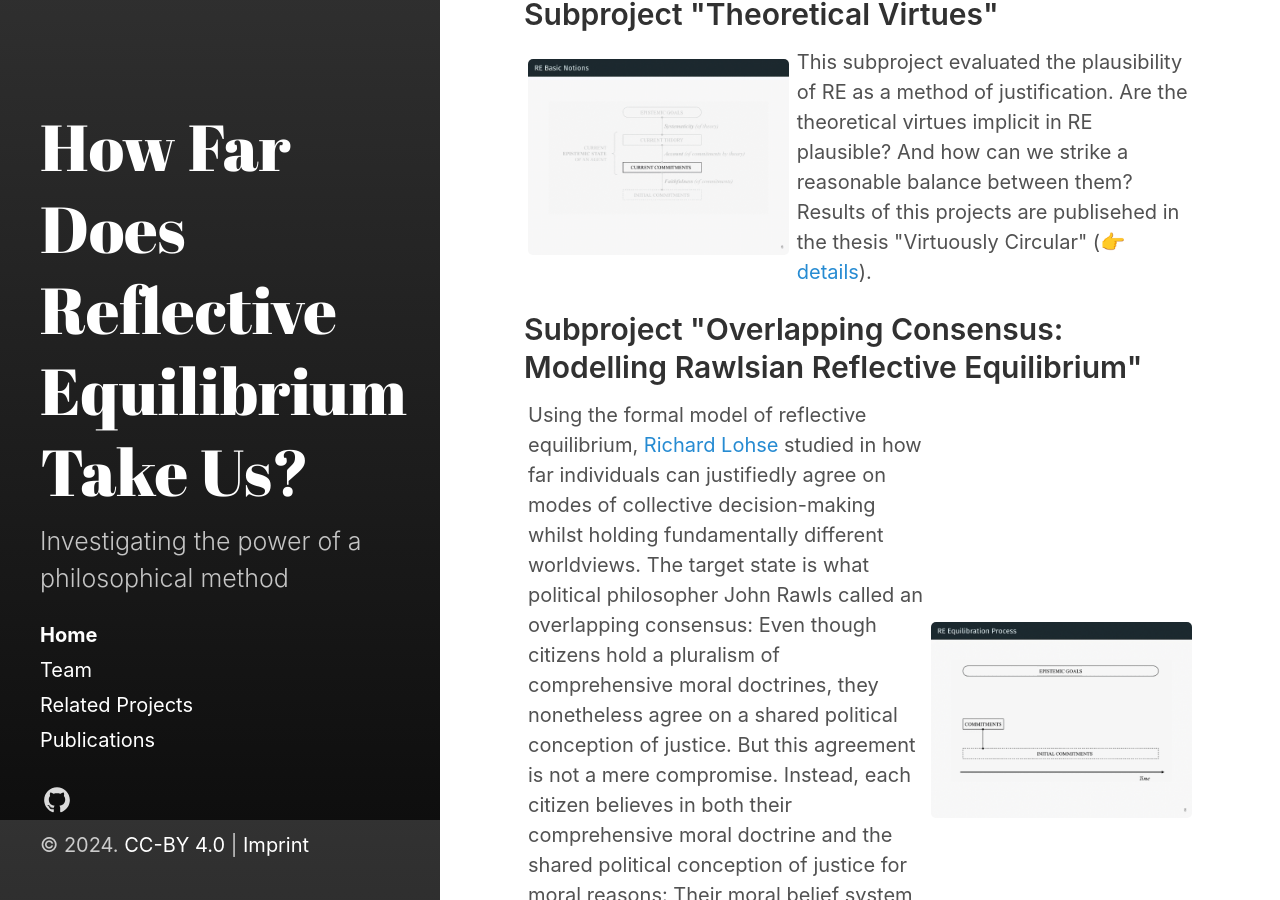
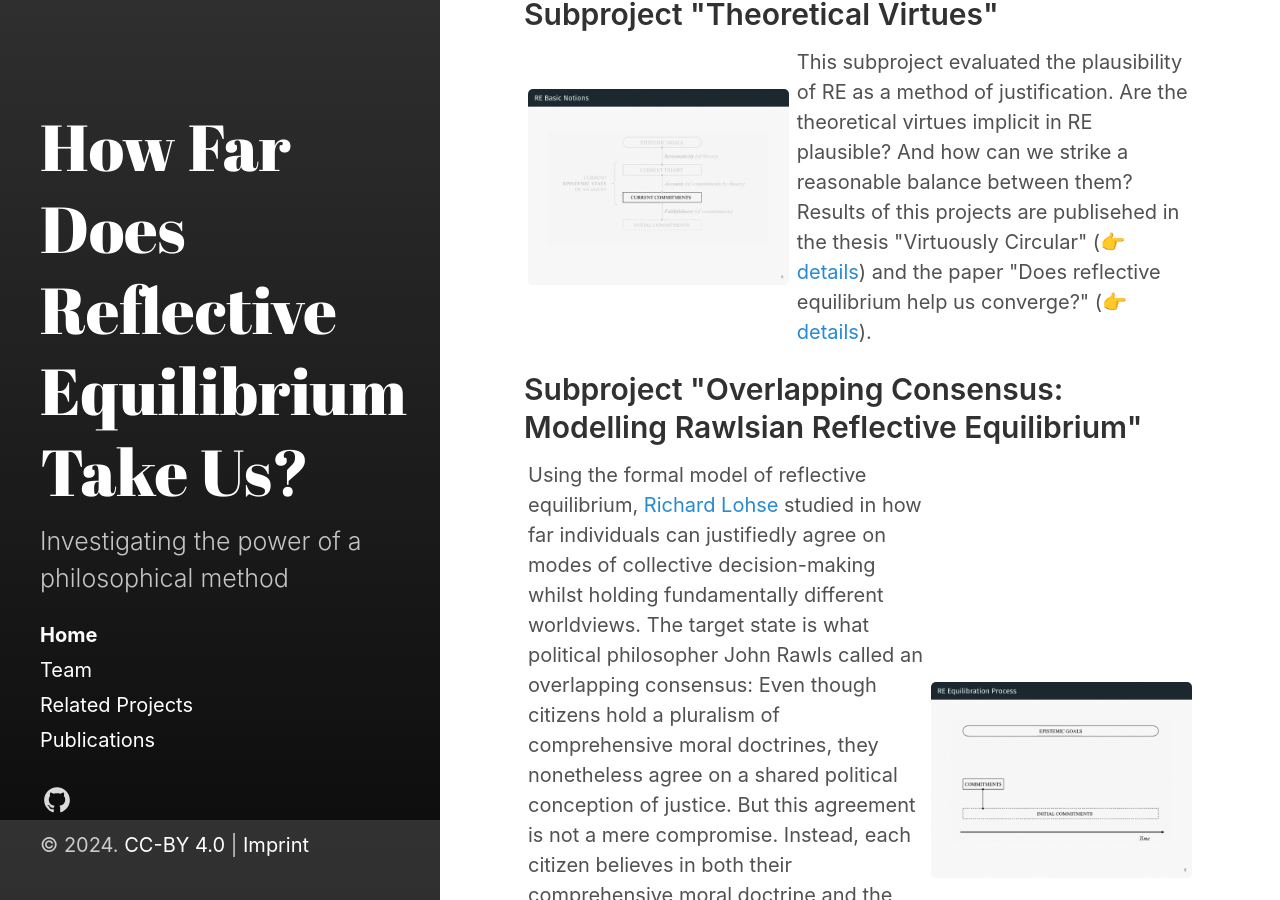
Before and after one commit to re-models/re-models.github.io, a Jekyll site: the page built from index.html, in a window 1280 px wide and 900 px high, scrolled down 980 px. Built offline with Jekyll 4.4.1, drawn with Linux system fonts in a browser that asks for light colours.

Commit message:
Update index.html

```diff
--- a/index.html
+++ b/index.html
@@ -42,7 +42,7 @@ In this project, we explored the method of RE with formal tools. Our main questi
 <div class="row">
     <div class="column40"><img src="{{ '/assets/img/re_basic_notions.gif' | relative_url }}"></div>
     <div class="column60">
-This subproject evaluated the plausibility of RE as a method of justification. Are the theoretical virtues implicit in RE plausible? And how can we strike a reasonable balance between them? Results of this projects are publisehed in the thesis "Virtuously Circular" (👉 <a href="{{ '/publications.html#freivogel_circular_2025' | relative_url }}"target="_blank">details</a>).
+        This subproject evaluated the plausibility of RE as a method of justification. Are the theoretical virtues implicit in RE plausible? And how can we strike a reasonable balance between them? Results of this projects are publisehed in the thesis "Virtuously Circular" (👉 <a href="{{ '/publications.html#freivogel_circular_2025' | relative_url }}"target="_blank">details</a>) and the paper "Does reflective equilibrium help us converge?" (👉 <a href="{{ '/publications.html#freivogel_does_2023' | relative_url }}"target="_blank">details</a>).
     </div>
 </div>
 
```
